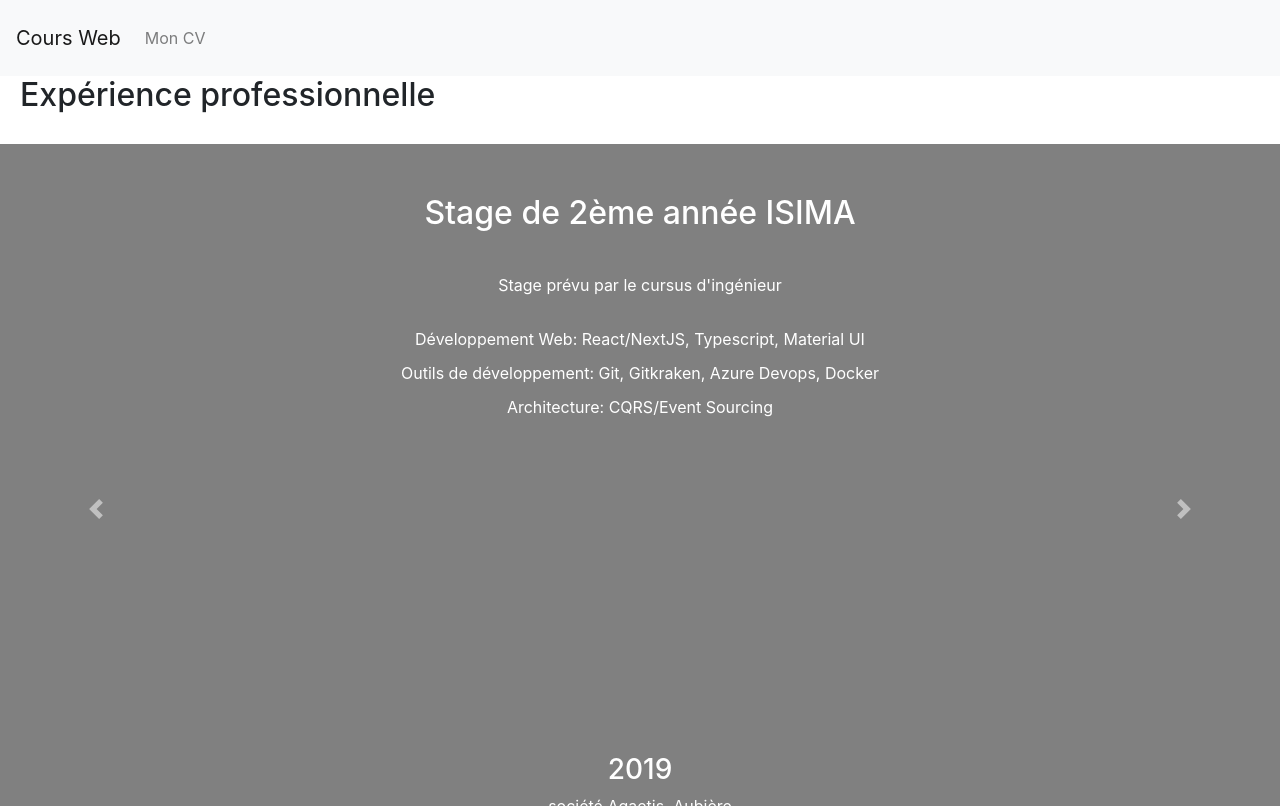
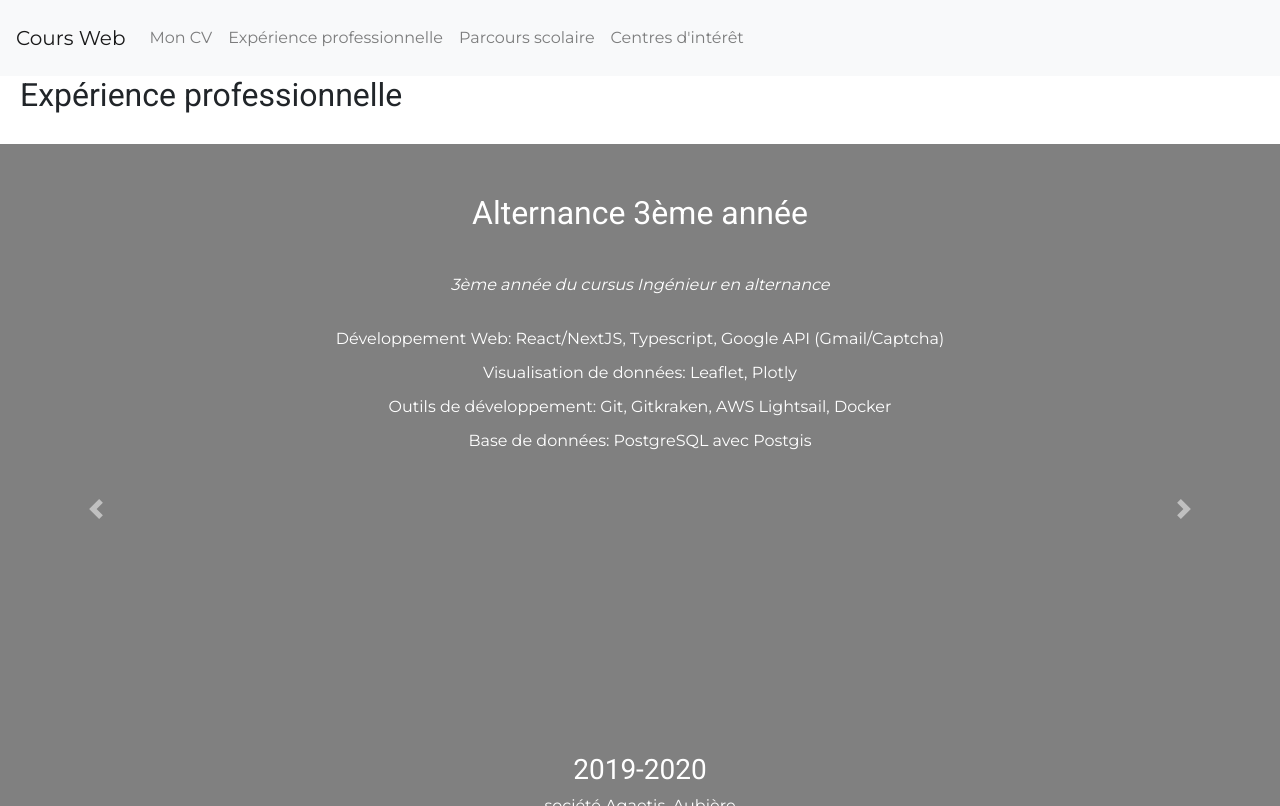
Before and after one commit to munbenoit/coursWeb, a Next.js app: page /cv in a window 1280 px wide. Built offline with nearby package versions, Linux system fonts and the light colour scheme.

Commit message:
:sparkles: :lipstick: Add hero section

```diff
--- /dev/null
+++ b/assets/css/common.css
@@ -0,0 +1,14 @@
+@import url("https://fonts.googleapis.com/css?family=Montserrat|Roboto&display=swap");
+
+body {
+  font-family: "Montserrat", sans-serif;
+}
+
+h1,
+h2,
+h3,
+h4,
+h5,
+h6 {
+  font-family: "Roboto", sans-serif;
+}
--- a/components/Carousel.css
+++ b/components/Carousel.css
@@ -17,16 +17,16 @@
   margin-bottom: 40px;
 }
 
-ul {
+.cv-items {
   list-style: none;
   padding: 0;
 }
 
-ul li::first-letter {
+.cv-items li::first-letter {
   text-transform: capitalize;
 }
 
-ul li {
+.cv-items li {
   margin: 10px 0;
 }
 
--- a/components/Carousel.tsx
+++ b/components/Carousel.tsx
@@ -9,10 +9,11 @@ import {
 import SlidesScolar from "../types/Slide";
 
 interface Props {
+  id: string;
   items: SlidesScolar[];
 }
 
-const MyCarousel = ({ items }: Props) => {
+const MyCarousel = ({ id, items }: Props) => {
   const [activeIndex, setActiveIndex] = useState(0);
   const [animating, setAnimating] = useState(false);
 
@@ -40,10 +41,12 @@ const MyCarousel = ({ items }: Props) => {
         onExited={() => setAnimating(false)}
         key={item.index}
       >
-        <div className="slide-content scrollbar">
+        <div id={id} className="slide-content scrollbar">
           <h2 className="slide-title">{item.title}</h2>
-          <p className="slide-description">{item.description}</p>
-          <ul>
+          <p className="slide-description">
+            <i>{item.description}</i>
+          </p>
+          <ul className="cv-items">
             {item.details.map((detail) => (
               <li key={detail}>{detail}</li>
             ))}
@@ -58,12 +61,7 @@ const MyCarousel = ({ items }: Props) => {
   });
 
   return (
-    <Carousel
-      activeIndex={activeIndex}
-      next={next}
-      previous={previous}
-      ride={20000}
-    >
+    <Carousel activeIndex={activeIndex} next={next} previous={previous}>
       <CarouselIndicators
         items={items}
         activeIndex={activeIndex}
--- /dev/null
+++ b/components/Hero.css
@@ -0,0 +1,23 @@
+.hero {
+  height: calc(100vh - 76px);
+  background-image: url("../assets/images/background.jpg");
+  background-attachment: fixed;
+  background-repeat: no-repeat;
+  background-size: cover;
+  display: flex;
+  flex-direction: column;
+  justify-content: center;
+  color: white;
+}
+
+.hero-section {
+  background-color: rgba(10, 10, 10, 0.6);
+  margin: 0 auto;
+  width: 50%;
+  text-align: center;
+  padding: 20px;
+}
+
+blockquote {
+  margin-top: 20px;
+}
--- /dev/null
+++ b/components/Hero.tsx
@@ -0,0 +1,15 @@
+import React from "react";
+
+export default function Hero() {
+  return (
+    <div className="hero">
+      <div className="hero-section">
+        <h1>Le cours de Web</h1>
+        <blockquote>
+          Mankind invented the atomic bomb, but no mouse would ever construct a
+          mousetrap.
+        </blockquote>
+      </div>
+    </div>
+  );
+}
--- a/components/Layout.tsx
+++ b/components/Layout.tsx
@@ -7,9 +7,9 @@ interface Props {
 
 export default function Layout({ children }: Props) {
   return (
-    <div>
+    <>
       <Header></Header>
       <div className="content">{children}</div>
-    </div>
+    </>
   );
 }
--- /dev/null
+++ b/components/NavMenu.css
@@ -0,0 +1,18 @@
+.submenu {
+  display: flex;
+  flex-direction: row;
+}
+
+#activeLink {
+  color: red;
+}
+
+#navigation ul li {
+  margin: 10px 0;
+}
+
+@media screen and (max-width: 767px) {
+  .submenu {
+    flex-direction: column;
+  }
+}
--- a/components/NavMenu.tsx
+++ b/components/NavMenu.tsx
@@ -1,4 +1,4 @@
-import React, { useState } from "react";
+import React, { useState, useEffect, useRef } from "react";
 import {
   Collapse,
   Navbar,
@@ -7,20 +7,32 @@ import {
   Nav,
   NavItem,
   NavLink,
-  UncontrolledDropdown,
-  DropdownToggle,
-  DropdownMenu,
-  DropdownItem,
-  NavbarText,
 } from "reactstrap";
 
 export default function NavMenu() {
+  const [currentPage, setCurrentpage] = useState(undefined);
   const [isOpen, setIsOpen] = useState(false);
+  const [isOpenCV, setIsOpenCV] = useState(false);
 
-  const toggle = () => setIsOpen(!isOpen);
+  const menuRef = useRef(null);
+
+  useEffect(() => {
+    if (window.location) {
+      setCurrentpage(window.location.pathname);
+    }
+  }, [setCurrentpage, menuRef]);
+
+  const toggle = () => {
+    if (window && window.innerWidth < 768) setIsOpen(!isOpen);
+  };
+
+  const openCV = () => {
+    setIsOpenCV(!isOpenCV);
+    console.log(currentPage);
+  };
+
   return (
-    <div>
-      <Navbar color="light" light expand="md" fixed="top">
+    <Navbar id="navigation" color="light" light expand="md" fixed="top">
       <NavbarBrand href="/">Cours Web</NavbarBrand>
       <NavbarToggler onClick={toggle} />
       <Collapse isOpen={isOpen} navbar>
@@ -28,9 +40,29 @@ export default function NavMenu() {
           <NavItem>
             <NavLink href="/cv">Mon CV</NavLink>
           </NavItem>
+          <Collapse
+            className="submenu"
+            ref={menuRef}
+            isOpen={currentPage == "/cv"}
+          >
+            <NavItem>
+              <NavLink href="#professional" onClick={toggle}>
+                Expérience professionnelle
+              </NavLink>
+            </NavItem>
+            <NavItem>
+              <NavLink href="#scolar" onClick={toggle}>
+                Parcours scolaire
+              </NavLink>
+            </NavItem>
+            <NavItem>
+              <NavLink href="#hobbies" onClick={toggle}>
+                Centres d'intérêt
+              </NavLink>
+            </NavItem>
+          </Collapse>
         </Nav>
       </Collapse>
     </Navbar>
-    </div>
   );
 }
--- a/pages/_app.tsx
+++ b/pages/_app.tsx
@@ -1,10 +1,13 @@
 import "bootstrap/dist/css/bootstrap.min.css";
-import App, { Container } from "next/app";
+import App from "next/app";
 import React from "react";
 import Layout from "../components/Layout";
 import "../components/Carousel.css";
 import "./cv.css";
 import "../components/Layout.css";
+import "../components/NavMenu.css";
+import "../components/Hero.css";
+import "../assets/css/common.css";
 
 export default class MyApp extends App {
   static async getInitialProps({ Component, ctx }) {
@@ -21,11 +24,9 @@ export default class MyApp extends App {
 
     return (
       <>
-        <Container>
-          <Layout>
-            <Component {...pageProps} />
-          </Layout>
-        </Container>
+        <Layout>
+          <Component {...pageProps} />
+        </Layout>
       </>
     );
   }
--- a/pages/cv.tsx
+++ b/pages/cv.tsx
@@ -49,6 +49,19 @@ const scolarItems = [
 const professionalItems = [
   {
     index: 1,
+    title: "Alternance 3ème année",
+    description: "3ème année du cursus Ingénieur en alternance",
+    location: "société Agaetis, Aubière",
+    date: "2019-2020",
+    details: [
+      "Développement Web: React/NextJS, Typescript, Google API (Gmail/Captcha)",
+      "Visualisation de données: Leaflet, Plotly",
+      "Outils de développement: Git, Gitkraken, AWS Lightsail, Docker",
+      "Base de données: PostgreSQL avec Postgis",
+    ],
+  },
+  {
+    index: 2,
     title: "Stage de 2ème année ISIMA",
     description: "Stage prévu par le cursus d'ingénieur",
     location: "société Agaetis, Aubière",
@@ -59,17 +72,7 @@ const professionalItems = [
       "Architecture: CQRS/Event Sourcing",
     ],
   },
-  {
-    index: 2,
-    title: "Alternance 3ème année",
-    description: "3ème année du cursus Ingénieur en alternance",
-    location: "société Agaetis, Aubière",
-    date: "2019-2020",
-    details: [
-      "Développement Web: React/NextJS, Typescript, Google API (Gmail/Captcha)",
-      "Outils de développement: Git, Gitkraken, AWS Lightsail, Docker",
-    ],
-  },
+
   {
     index: 3,
     title: "Travail en interim",
@@ -114,18 +117,18 @@ const hobbiesItems = [
 export default function cv() {
   return (
     <div className="cv-container">
-      <div>
+      <div data-spy="scroll" data-target="#test">
         <div className="cv-section">
           <h1 className="cv-section-title">Expérience professionnelle</h1>
-          <Carousel items={professionalItems}></Carousel>
+          <Carousel id="professional" items={professionalItems}></Carousel>
         </div>
         <div className="cv-section">
           <h1 className="cv-section-title">Parcours scolaire</h1>
-          <Carousel items={scolarItems}></Carousel>
+          <Carousel id="scolar" items={scolarItems}></Carousel>
         </div>
         <div className="cv-section">
           <h1 className="cv-section-title">Centres d'intérêt</h1>
-          <Carousel items={hobbiesItems}></Carousel>
+          <Carousel id="hobbies" items={hobbiesItems}></Carousel>
         </div>
       </div>
     </div>
```
Also changed, not shown: pages/index.tsx (+6 -1 lines), assets/images/background.jpg (added). Lines whose indentation alone changed are shown as unchanged.
